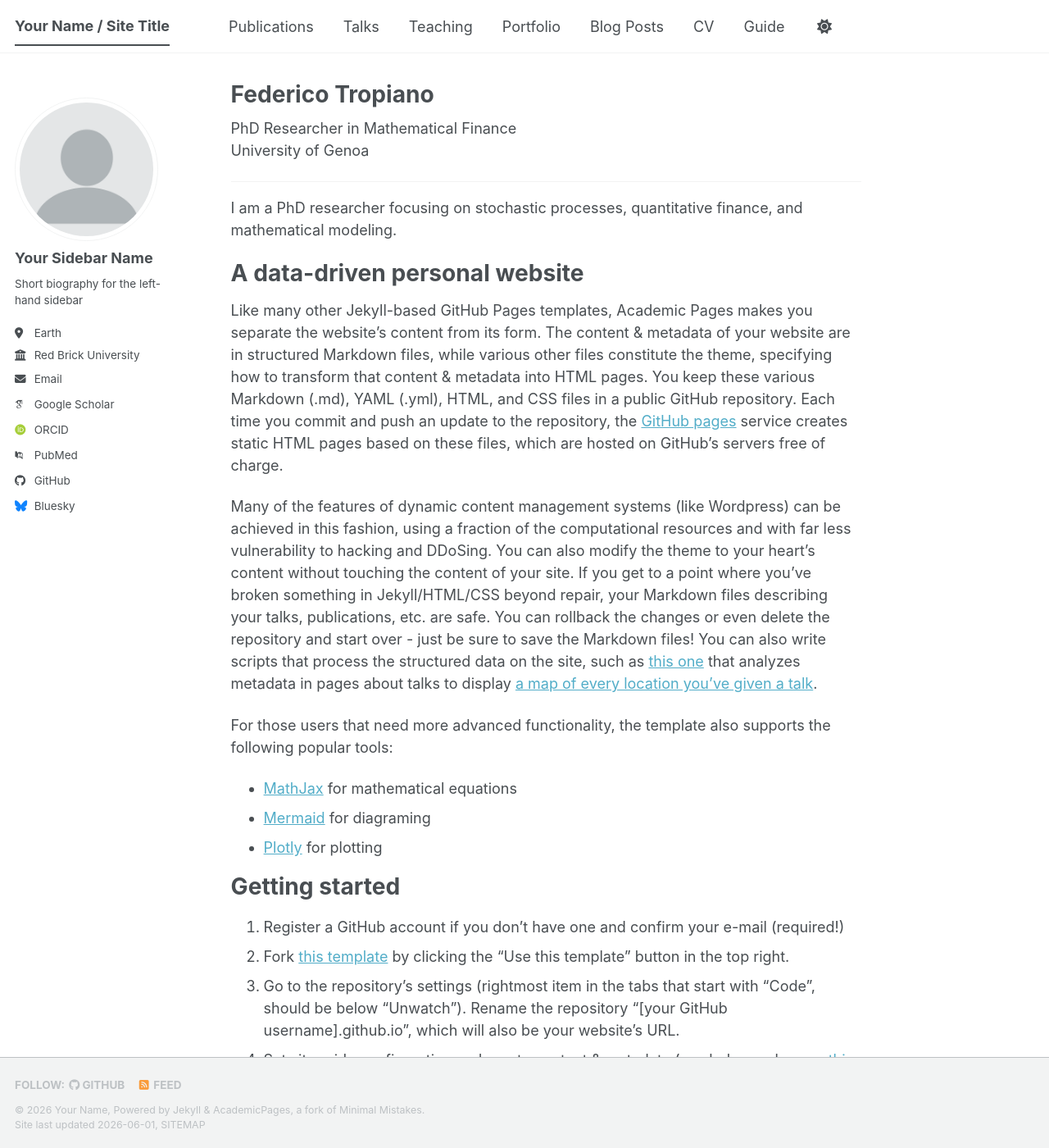
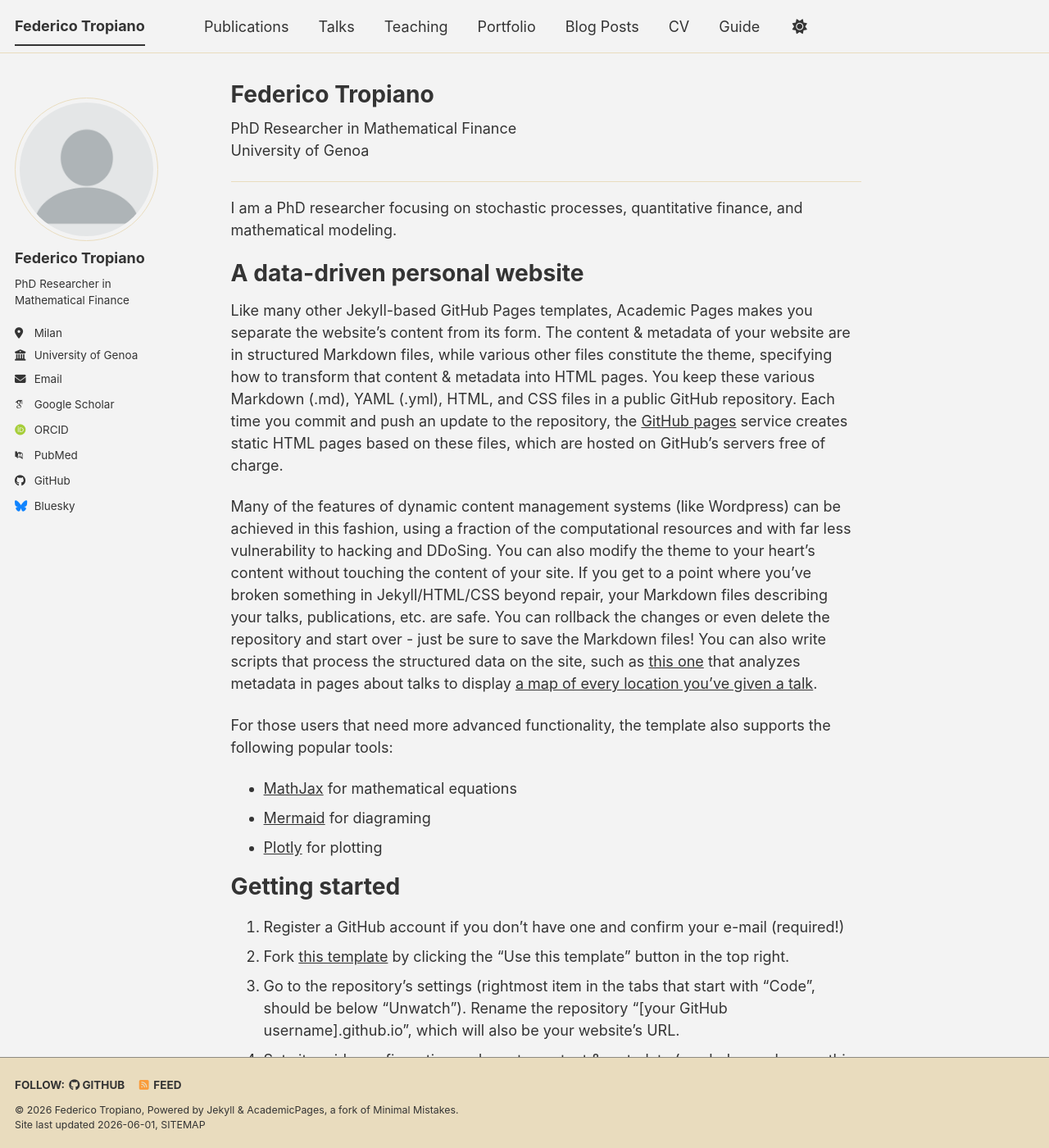
Before and after one commit to FedericoTropiano/FedericoTropiano.github.io, a Jekyll site: the page built from _pages/about.md, in a window 1280 px wide and 1400 px high. Shown: the whole window at 82% size. Built offline with Jekyll 4.4.1, drawn with Linux system fonts in a browser that asks for light colours; some web fonts are replaced; a script bundle is joined from its source files by our own code; library files that are not in the unit come from our copies.

Commit message:
Update _config.yml

```diff
--- a/_config.yml
+++ b/_config.yml
@@ -8,11 +8,11 @@
 
 # Basic Site Settings
 locale                   : "en-US"
-site_theme               : "default" # The available themes options are "default", "air", "sunrise", "mint", "dirt" and "contrast"
-title                    : "Your Name / Site Title"
+site_theme               : "dirt" # The available themes options are "default", "air", "sunrise", "mint", "dirt" and "contrast"
+title                    : "Federico Tropiano"
 title_separator          : "-"
-name                     : &name "Your Name"
-description              : &description "Your Name's academic portfolio"   # Update this with a general description of your site, this is the default if not overridden by a page
+name                     : &name "Federico Tropiano"
+description              : &description "PhD Researcher in Mathematical Finance"   # Update this with a general description of your site, this is the default if not overridden by a page
 url                      : https://academicpages.github.io # The base hostname & protocol for your site e.g. "https://[your GitHub username].github.io",
                                                            # or if you already have some other page hosted on Github then use "https://[your GitHub username].github.io/[Your Repo Name]"
 baseurl                  : "" # the subpath of your site, e.g. "/blog"
@@ -24,13 +24,13 @@
 author:
   # Biographic information
   avatar           : "profile.png"
-  name             : "Your Sidebar Name"
+  name             : "Federico Tropiano"
   pronouns         : # example: "she/her"
-  bio              : "Short biography for the left-hand sidebar"
-  location         : "Earth"
-  employer         : "Red Brick University"
+  bio              : "PhD Researcher in Mathematical Finance"
+  location         : "Milan"
+  employer         : "University of Genoa"
   uri              : # URL
-  email            : "none@example.org"
+  email            : "federico.tropiano@edu.unige.it"
 
   # Academic websites
   academia         : # URL
```
